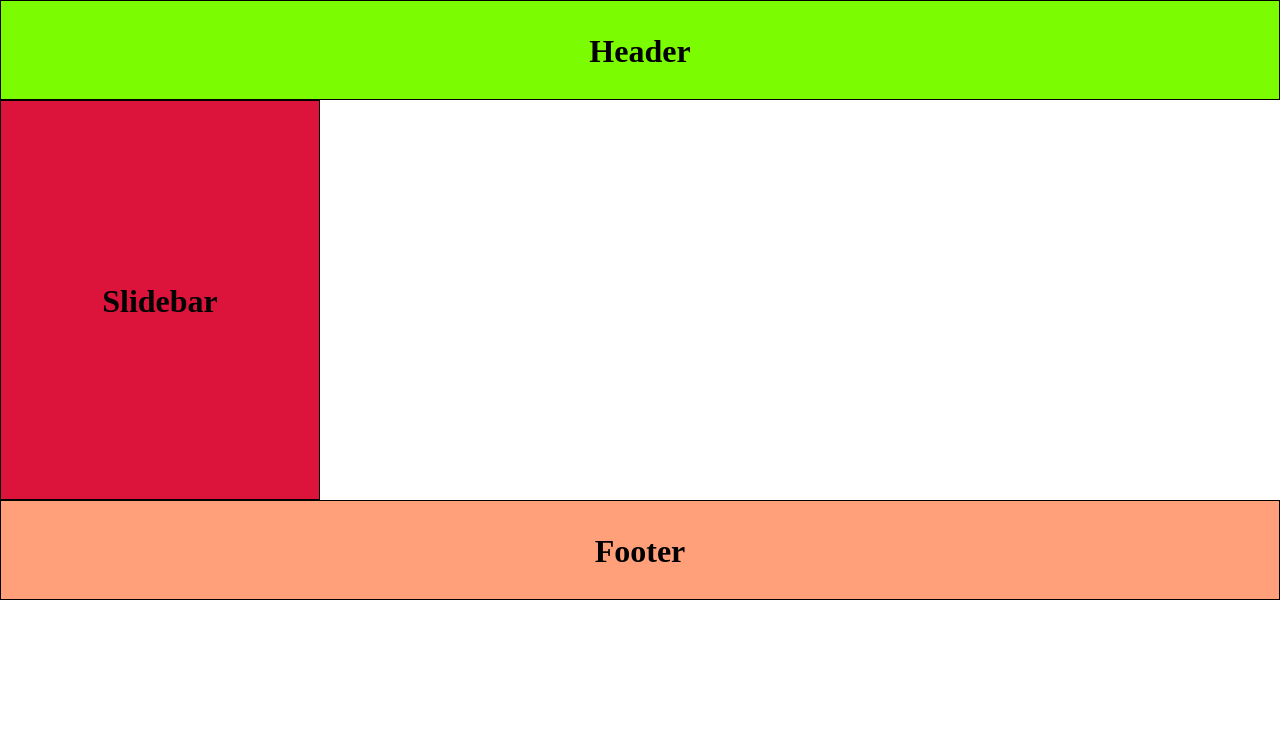
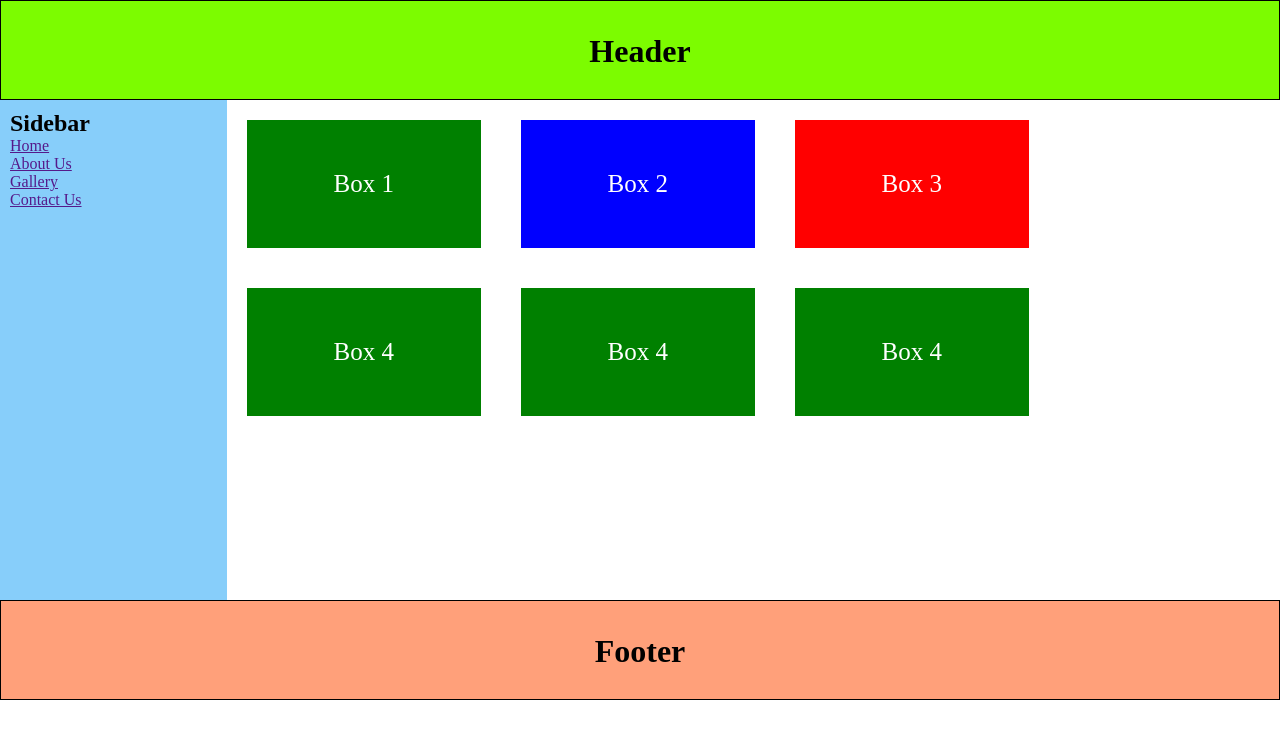
Before and after one commit to AreebRehman5/Layout, a plain HTML site: page index.html in a window 1280 px wide. Drawn offline with Linux system fonts and the light colour scheme.

Commit message:
Update index.html

```diff
--- a/index.html
+++ b/index.html
@@ -33,20 +33,45 @@
     text-align: center;
     line-height: 80px;
 }
-.content-area{
-    display: flex;
-	background-color: aqua;
+
+.side h1{
+    text-align: center;
 }
-.aside{
-    width: 25%;
-    height: 400px;
-    border: 1px solid #000;
-	background-color: crimson;
+
+.row {
+  display: flex;
+
 }
-.aside h1{
-    text-align: center;
-    line-height: 400px;
+
+/* Create two equal columns that sits next to each other */
+.column_left {
+  flex: 20%;
+  padding: 10px;
+  height: 500px;
+
 }
+
+.column_right {
+  flex: 100%;
+  padding: 10px;
+  height: 500px; /* Should be removed. Only for demonstration */
+
+
+}
+
+
+.column {
+  float: left;
+  width: 22.22%;
+  padding: 50px;
+  margin: 20px;
+  text-align: center;
+  font-size: 25px;
+  color: white;
+  cursor: pointer;
+
+}
+
 
 .footer{
     height: 100px;
@@ -64,18 +89,49 @@
 	<div class="header">
 		<h1><b>Header</b></h1>
 	</div>
-	<div class="content area">
-		<div class="aside">
-			<h1><b>Slidebar</b></h1>
 
+    <div class="row">
+        <div class="column_left" style="background-color:lightskyblue;">
+          <h2>Sidebar</h2>
 
-			</div>
+          <div class="sidebar">
+            <ul>
+                <li><a href="">Home</a></li>
+                <li><a href="">About Us</a></li>
+                <li><a href="">Gallery</a></li>
+                <li><a href="">Contact Us</a></li>
+            </ul>
+          </div>
+        </div>
 
-		</div>
+      <div style="text-align: center;">
+
+        <div class="column"  style="background:green;">
+          Box 1
+        </div>
+        <div class="column"  style="background:blue;">
+         Box 2
+        </div>
+        <div class="column"  style="background:red;">
+          Box 3
+        </div>
+
+       <div class="column"  style="background:green;">
+        Box 4
+      </div>
+      <div class="column"  style="background:green;">
+        Box 4
+      </div>
+      <div class="column"  style="background:green;">
+        Box 4
+      </div>
+
+  </div>
+</div>
+
 		<div class="footer">
 			<h1><b>Footer</b></h1>
 		</div>
 
-	</div>
 </body>
 </html>
```
